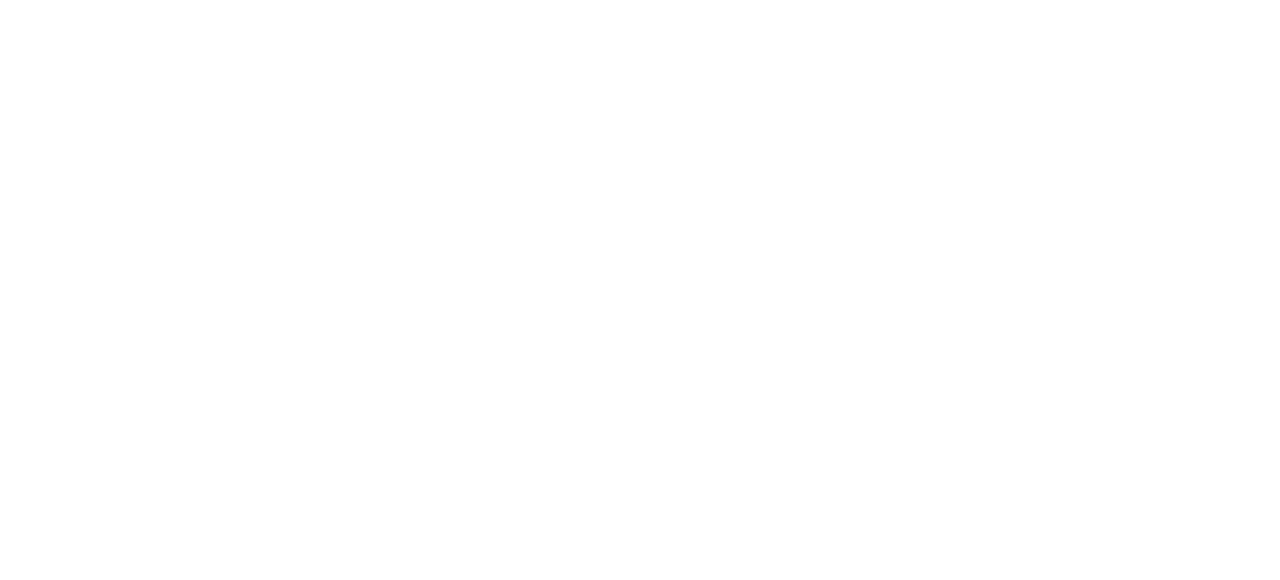
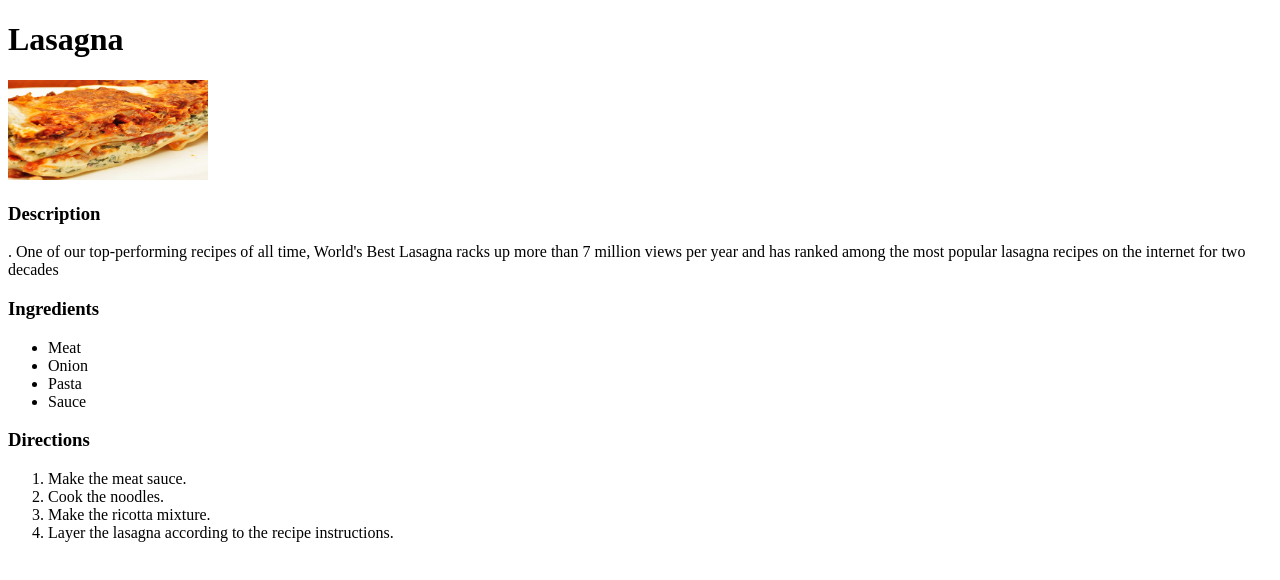
Before and after one commit to tzarvell9/odin-recipes, a plain HTML site: page recipes/lasagna.html in a window 1280 px wide. Drawn offline with Linux system fonts and the light colour scheme.

Commit message:
Finished product for HTML portion of project

```diff
--- a/recipes/lasagna.html
+++ b/recipes/lasagna.html
@@ -6,6 +6,27 @@
     <title>Lasagna</title>
 </head>
 <body>
+    <h1>Lasagna</h1>
+    <img src="../images/lasagna.jpg" alt="lasagna" height="100px" width="200px">
 
+    <h3>Description</h3>
+    <p>. One of our top-performing recipes of all time, World's Best Lasagna racks up more than 7 million views per year and has ranked among the most popular lasagna recipes on the internet for two decades</p>
+
+    <h3>Ingredients</h3>
+    <ul>
+        <li>Meat</li>
+        <li>Onion</li>
+        <li>Pasta</li>
+        <li>Sauce</li>
+    </ul>
+
+    <h3>Directions</h3>
+
+    <ol>
+        <li>Make the meat sauce.</li>
+        <li>Cook the noodles.</li>
+        <li>Make the ricotta mixture.</li>
+        <li>Layer the lasagna according to the recipe instructions.</li>
+    </ol>
 </body>
 </html>
```
Also changed, not shown: index.html (+6 -1 lines), recipes/schnitzel.html (+3 -1 lines), images/lasagna.jpg (added), images/schnitzel.jpg (renamed from recipes/schnitzel.jpg).
